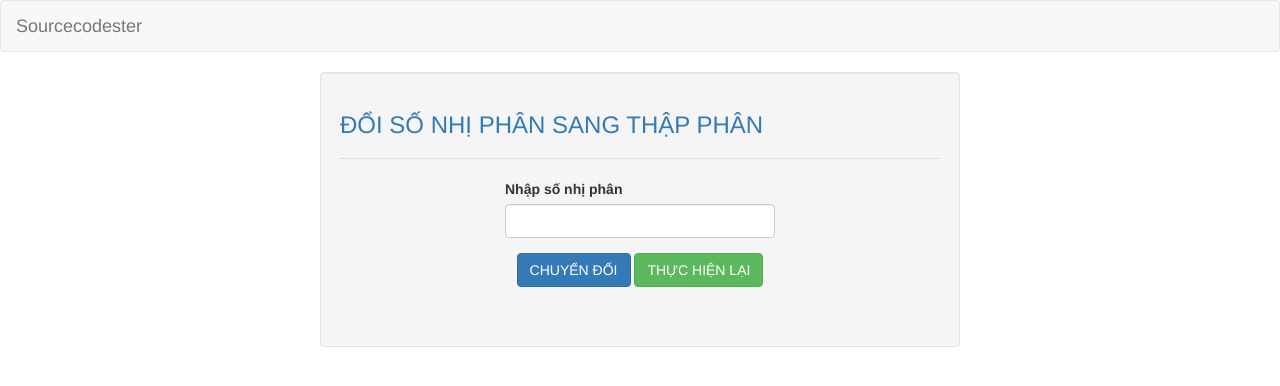
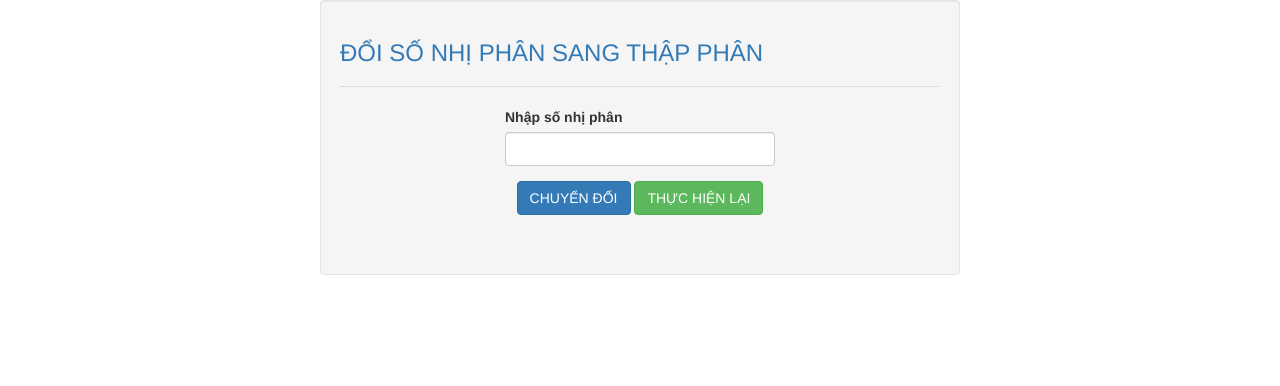
Before and after one commit to MiniLessons/NhiPhan-ThapPhan, a plain HTML site: page index.html in a window 1280 px wide. Drawn offline with Linux system fonts and the light colour scheme.

Commit message:
Update index.html

```diff
--- a/index.html
+++ b/index.html
@@ -3,11 +3,7 @@
 	<meta charset="UTF-8" name="viewport" content="width=device-width, initial-scale=1"/>
 	<link rel="stylesheet" type="text/css" href="CSS/bootstrap.css"/>
 <body>
-	<nav class="navbar navbar-default">
-		<div class="container-fluid">
-			<a class="navbar-brand" href="https://sourcecodester.com">Sourcecodester</a>
-		</div>
-	</nav>
+
 	<div class="col-md-3"></div>
 	<div class="col-md-6 well">
 		<h3 class="text-primary">ĐỔI SỐ NHỊ PHÂN SANG THẬP PHÂN</h3>
```
